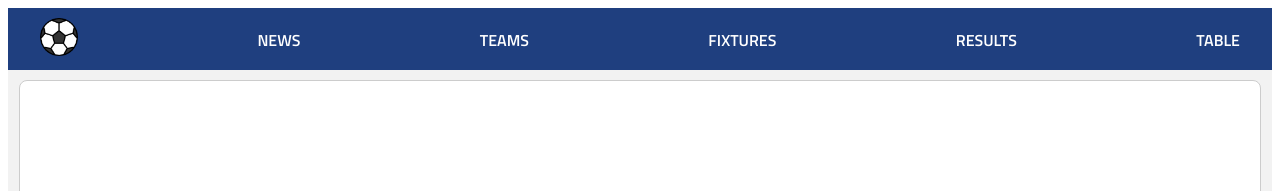
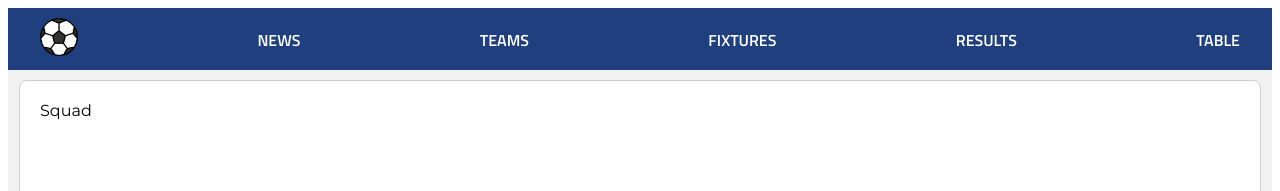
Before and after one commit to joseph-johnson27001/my-football, a Vue app: page /squad in a window 1280 px wide. Shown: the top 191 px of the page. Built offline with nearby package versions, Linux system fonts and the light colour scheme.

Commit message:
Squad and stats page router

```diff
--- a/src/router/index.js
+++ b/src/router/index.js
@@ -9,6 +9,8 @@ import HomePage from "../views/HomePage.vue";
 import TeamPage from "../views/TeamPage.vue";
 import MatchPage from "../views/MatchPage.vue";
 import LatestVideosPage from "@/views/LatestVideosPage.vue";
+import SquadPage from "@/views/SquadPage.vue";
+import StatsPage from "@/views/StatsPage.vue";
 
 const routes = [
   {
@@ -47,6 +49,16 @@ const routes = [
     component: NewsPage,
   },
   {
+    path: "/squad",
+    name: "Squad",
+    component: SquadPage,
+  },
+  {
+    path: "/stats",
+    name: "Stats",
+    component: StatsPage,
+  },
+  {
     path: "/videos",
     name: "Videos",
     component: LatestVideosPage,
--- /dev/null
+++ b/src/views/SquadPage.vue
@@ -0,0 +1,3 @@
+<template>
+  <div>Squad</div>
+</template>
--- /dev/null
+++ b/src/views/StatsPage.vue
@@ -0,0 +1,3 @@
+<template>
+  <div>Stats Page</div>
+</template>
--- a/src/views/TeamPage.vue
+++ b/src/views/TeamPage.vue
@@ -15,7 +15,7 @@
           <li @click="navigateToPage('/news')"><p>News</p></li>
           <li @click="navigateToPage('/fixtures')"><p>Fixtures</p></li>
           <li @click="navigateToPage('/results')"><p>Results</p></li>
-          <li @click="navigateToPage('/team')"><p>Team</p></li>
+          <li @click="navigateToPage('/squad')"><p>Squad</p></li>
           <li @click="navigateToPage('/stats')"><p>Stats</p></li>
           <li @click="navigateToPage('/videos')"><p>Videos</p></li>
         </ul>
```
